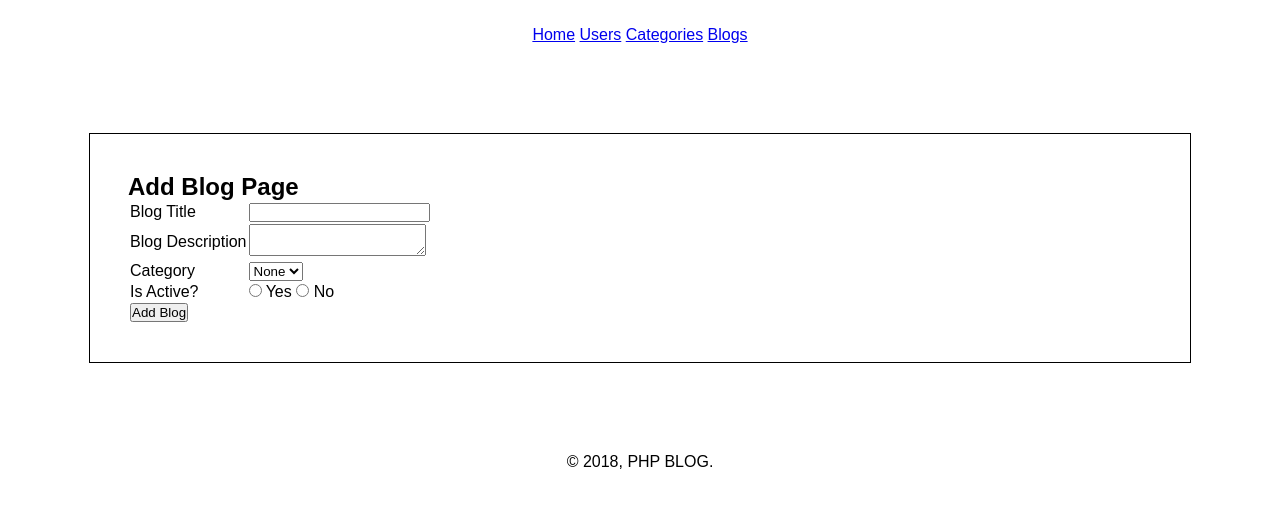
After one commit to vijaythapa333/phpblog, a PHP site: page /phpblog/admin/add_blog.php in a window 1280 px wide. The commit adds this page. Shown: the top 508 px of the page. Run offline with PHP 8.4, Linux system fonts and the light colour scheme; data that the repository does not hold is empty.

Commit message:
Add Page Blog Created and Categories Displayed on Dropdown.

```diff
--- /dev/null
+++ b/admin/add_blog.php
@@ -0,0 +1,125 @@
+<?php
+    session_start();
+?>
+<!DOCTYPE html>
+<html>
+    <head>
+        <title>Admin Panel for Our Blog</title>
+
+        <link rel="stylesheet" type="text/css" href="http://localhost:81/phpblog/assets/css/style.css" />
+    </head>
+
+    <body>
+
+    <!-- Menu Starts From Here -->
+        <nav>
+            <ul>
+                <li>
+                    <a href="index.php">Home</a>
+                </li>
+                <li>
+                    <a href="users.php">Users</a>
+                </li>
+                <li>
+                    <a href="categories.php">Categories</a>
+                </li>
+                <li>
+                    <a href="blogs.php">Blogs</a>
+                </li>
+            </ul>
+        </nav>
+    <!-- Menu Ends From Here -->
+
+    <!-- Main Content Starts Here -->
+    <section class="main">
+        <h1>Add Blog Page</h1>
+
+        <?php
+            if(isset($_SESSION['add_fail']))
+            {
+                echo $_SESSION['add_fail'];
+                unset($_SESSION['add_fail']);
+            }
+        ?>
+        <!-- inserting Category Details -->
+
+        <form method="post" action="add_blog_action.php">
+            <table>
+                <tr>
+                    <td>Blog Title</td>
+                    <td><input type="text" name="blog_title" /></td>
+                </tr>
+
+                <tr>
+                    <td>Blog Description</td>
+                    <td><textarea name="category_description"></textarea></td>
+                </tr>
+
+                <tr>
+                    <td>Category</td>
+                    <td>
+                        <select name="category_id">
+
+                            <?php
+
+                                //Displaying Categories from Database
+                                $conn = mysqli_connect('localhost','root','') or die(mysqli_error());
+                                $db_select = mysqli_select_db($conn,'db_phpblog') or die(mysqli_error($conn));
+                                $query = "SELECT * FROM tbl_categories WHERE is_active=1";
+                                $res = mysqli_query($conn,$query);
+                                if($res==true)
+                                {
+                                    $count_rows = mysqli_num_rows($res);
+                                    if($count_rows>0)
+                                    {
+                                        //Display All Categories
+                                        while($row=mysqli_fetch_assoc($res))
+                                        {
+                                            $category_id = $row['category_id'];
+                                            $category_title = $row['category_title'];
+                                            ?>
+                                            <option value="<?php echo $category_id; ?>"><?php echo $category_title; ?></option>
+                                            <?php
+                                        }
+                                    }
+                                    else
+                                    {
+                                        //Display None
+                                        ?>
+                                        <option value="0">None</option>
+                                        <?php
+                                    }
+                                }
+                            ?>
+                        </select>
+                    </td>
+                </tr>
+
+                <tr>
+                    <td>Is Active?</td>
+                    <td>
+                        <input type="radio" name="is_active" value="1" /> Yes
+                        <input type="radio" name="is_active" value="0" /> No
+                    </td>
+                </tr>
+
+
+                <tr>
+                    <td colspan="2">
+                        <input type="submit" name="submit" value="Add Blog" />
+                    </td>
+                </tr>
+            </table>
+        </form>
+        <!-- inserting User Details Ends -->
+    </section>
+    <!-- Main Content Starts Here -->
+
+    <!-- Footer Starts Here -->
+    <footer>
+        &copy; 2018, PHP BLOG.
+    </footer>
+    <!-- Footer Starts Here -->
+
+    </body>
+</html>
```
Also changed, not shown: admin/blogs.php (+25 -3 lines).
